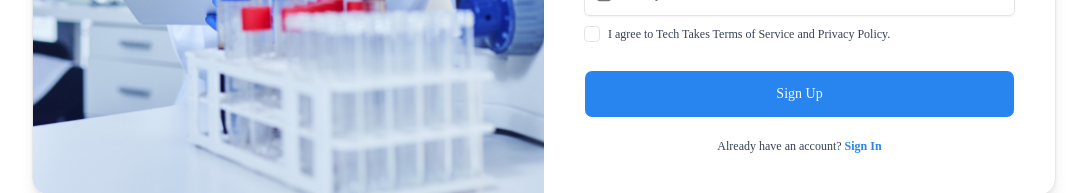
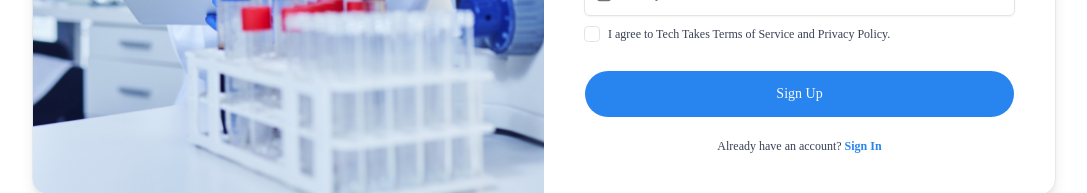
Before and after one commit to mkiuzzal01/peptide, a Next.js app: page /sign-up in a window 1280 px wide. Shown: the part 514-707 px from the top of the page, without its empty margins (96-1183 px from the left). Built offline with nearby package versions, Linux system fonts and the light colour scheme.

Commit message:
update reset from

```diff
--- a/app/components/form/SignUp.tsx
+++ b/app/components/form/SignUp.tsx
@@ -98,7 +98,7 @@ export default function SignUp() {
                 </div>
 
                 {/* SUBMIT */}
-                <SubmitButton text="Sign Up" className="h-12 rounded-lg" />
+                <SubmitButton text="Sign Up" className="h-12 rounded-full" />
                 <div>
                   <p className="text-xs text-gray-700 text-center">
                     Already have an account?{' '}
--- a/app/components/form/SingIn.tsx
+++ b/app/components/form/SingIn.tsx
@@ -90,7 +90,7 @@ export default function Signin() {
                 </div>
                 {/* SUBMIT */}
                 <div className="pt-2">
-                  <SubmitButton text="Sign In" className="h-12 rounded-lg" />
+                  <SubmitButton text="Sign In" className="h-12 rounded-full" />
                 </div>
                 <div>
                   <p className="text-xs text-gray-700 text-center">
```
